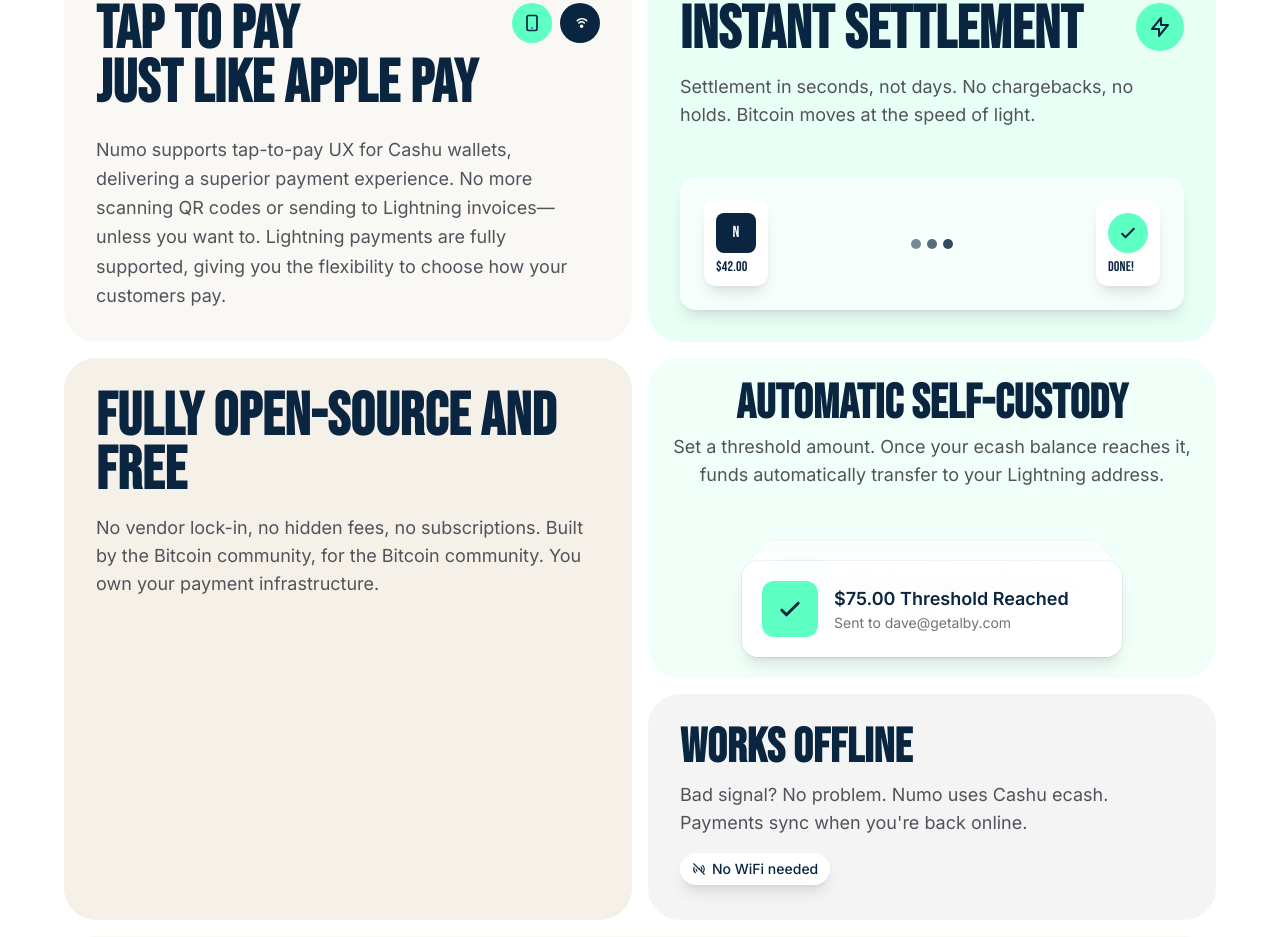
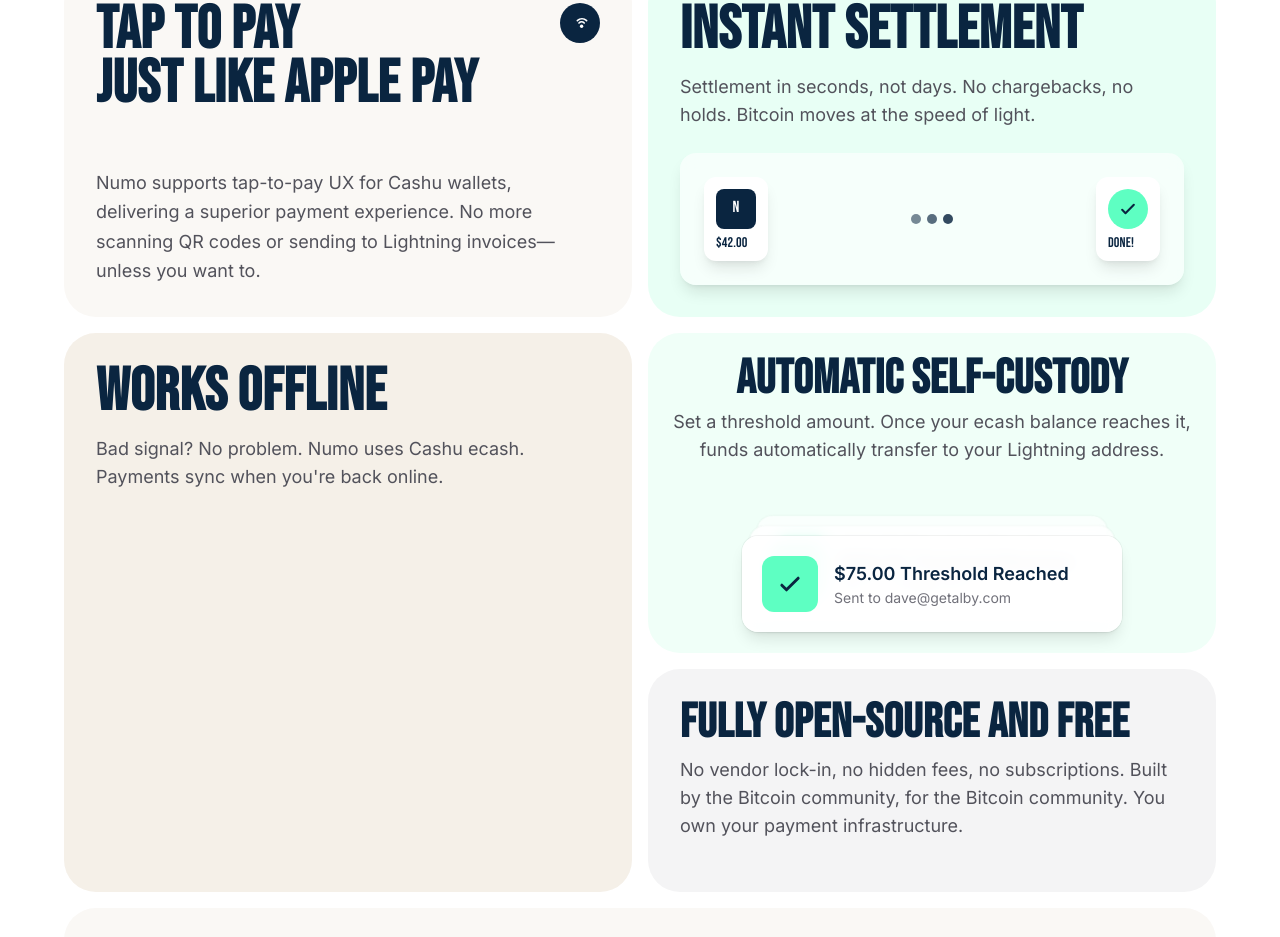
Before and after one commit to swedishfrenchpress/miniature-octo-invention, a Next.js app in the folder numo-site/: page / in a window 1280 px wide. Shown: the part 887-1824 px from the top of the page. Built offline with nearby package versions, Linux system fonts and the light colour scheme.

Commit message:
removed uneeded icons.

```diff
--- a/numo-site/src/app/page.tsx
+++ b/numo-site/src/app/page.tsx
@@ -303,11 +303,6 @@
                 Just like Apple Pay
               </h3>
               <div className="flex gap-2 flex-shrink-0">
-                <div className="w-10 h-10 rounded-full bg-mint flex items-center justify-center">
-                  <svg className="w-5 h-5 text-navy" fill="none" stroke="currentColor" viewBox="0 0 24 24">
-                    <path strokeLinecap="round" strokeLinejoin="round" strokeWidth={2} d="M12 18h.01M8 21h8a2 2 0 002-2V5a2 2 0 00-2-2H8a2 2 0 00-2 2v14a2 2 0 002 2z" />
-                  </svg>
-                </div>
                 <div className="w-10 h-10 rounded-full bg-navy flex items-center justify-center">
                   <svg className="w-5 h-5 text-white" viewBox="0 0 24 24" fill="currentColor">
                     <path d="M20.62 8.45c-3.45-3.45-9.04-3.45-12.49 0a.996.996 0 001.41 1.41c2.66-2.66 6.99-2.66 9.67 0a.996.996 0 101.41-1.41z"/>
@@ -323,7 +318,6 @@
               <p className="text-lg text-gray-600 leading-relaxed">
                 Numo supports tap-to-pay UX for Cashu wallets, delivering a superior payment experience.
                 No more scanning QR codes or sending to Lightning invoices—unless you want to.
-                Lightning payments are fully supported, giving you the flexibility to choose how your customers pay.
               </p>
             </div>
           </div>
@@ -334,11 +328,6 @@
               <h3 className="font-display text-5xl md:text-6xl text-navy leading-[0.9] font-bold flex-1">
                 Instant settlement
               </h3>
-              <div className="w-12 h-12 rounded-full bg-mint flex items-center justify-center flex-shrink-0">
-                <svg className="w-6 h-6 text-navy" fill="none" stroke="currentColor" viewBox="0 0 24 24">
-                  <path strokeLinecap="round" strokeLinejoin="round" strokeWidth={2} d="M13 10V3L4 14h7v7l9-11h-7z" />
-                </svg>
-              </div>
             </div>
             <p className="text-lg text-gray-600 mb-6">
               Settlement in seconds, not days. No chargebacks, no holds. Bitcoin moves at the speed of light.
@@ -375,11 +364,10 @@
           {/* Row 2 - Left: Open Source & Free */}
           <div className="bg-cream-warm rounded-[2rem] p-8 flex flex-col">
             <h3 className="font-display text-5xl md:text-6xl text-navy leading-[0.9] font-bold mb-4">
-              Fully open-source and free
+              Works offline
             </h3>
             <p className="text-lg text-gray-600">
-              No vendor lock-in, no hidden fees, no subscriptions. Built by the Bitcoin community,
-              for the Bitcoin community. You own your payment infrastructure.
+              Bad signal? No problem. Numo uses Cashu ecash. Payments sync when you&apos;re back online.
             </p>
           </div>
 
@@ -391,19 +379,12 @@
             {/* Works offline card */}
             <div className="bg-gray-100 rounded-[2rem] p-8 flex-1">
               <h3 className="font-display text-4xl md:text-5xl text-navy leading-[0.9] font-bold mb-3">
-                Works offline
+                Fully open-source and free
               </h3>
               <p className="text-lg text-gray-600 mb-4">
-                Bad signal? No problem. Numo uses Cashu ecash. Payments sync when you&apos;re back online.
+                No vendor lock-in, no hidden fees, no subscriptions. Built by the Bitcoin community,
+                for the Bitcoin community. You own your payment infrastructure.
               </p>
-              <div className="flex gap-2 flex-wrap">
-                <span className="flex items-center gap-1.5 px-3 py-1.5 bg-white rounded-full text-navy text-sm font-medium shadow-lg">
-                  <svg className="w-3.5 h-3.5" fill="none" stroke="currentColor" viewBox="0 0 24 24">
-                    <path strokeLinecap="round" strokeLinejoin="round" strokeWidth={2} d="M18.364 5.636a9 9 0 010 12.728m0 0l-2.829-2.829m2.829 2.829L21 21M15.536 8.464a5 5 0 010 7.072m0 0l-2.829-2.829m-4.243 2.829a4.978 4.978 0 01-1.414-2.83m-1.414 5.658a9 9 0 01-2.167-9.238m7.824 2.167a1 1 0 111.414 1.414m-1.414-1.414L3 3m8.293 8.293l1.414 1.414" />
-                  </svg>
-                  No WiFi needed
-                </span>
-              </div>
             </div>
           </div>
 
```
